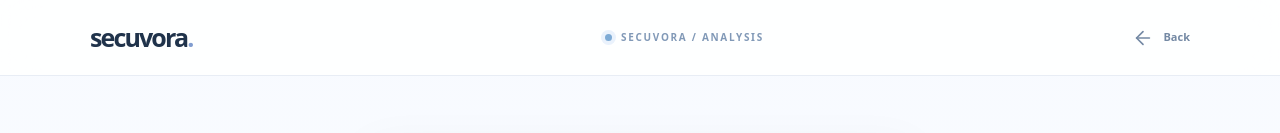
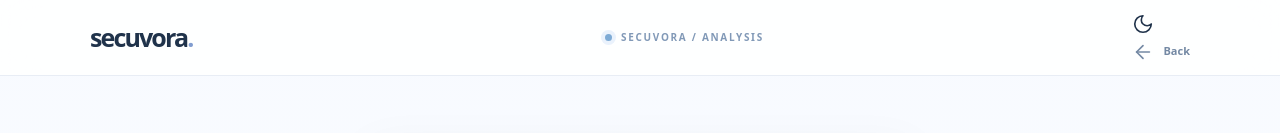
Before and after one commit to helloskyorigin/Safe-sure, a Next.js app: page /assess/scanning in a window 1280 px wide. Shown: the top 133 px of the page. Built offline with nearby package versions, Linux system fonts and the light colour scheme.

Commit message:
Add theme toggle to scanning screen

```diff
--- a/components/ScanningConsole.tsx
+++ b/components/ScanningConsole.tsx
@@ -10,6 +10,7 @@ import {
   ShieldCheck, Square,
 } from "lucide-react";
 import { isAssessmentReport } from "@/lib/report-contract";
+import ThemeToggle from "@/components/ThemeToggle";
 import { savePublicReport } from "@/lib/browser-report-history";
 import {
   CHECKS, isAssessmentSnapshot,
@@ -290,7 +291,7 @@ export default function ScanningConsole() {
         <div className="scan-container scan-nav-inner">
           <Link href="/" className="brand" aria-label="Secuvora home">secuvora<span>.</span></Link>
           <span className="scan-nav-center"><span/> SECUVORA / ANALYSIS</span>
-          <Link href="/assess" className="scan-nav-return"><ArrowLeft size={16}/> Back</Link>
+          <div className="scan-nav-actions"><ThemeToggle/><Link href="/assess" className="scan-nav-return"><ArrowLeft size={16}/> Back</Link></div>
         </div>
       </header>
 
```
